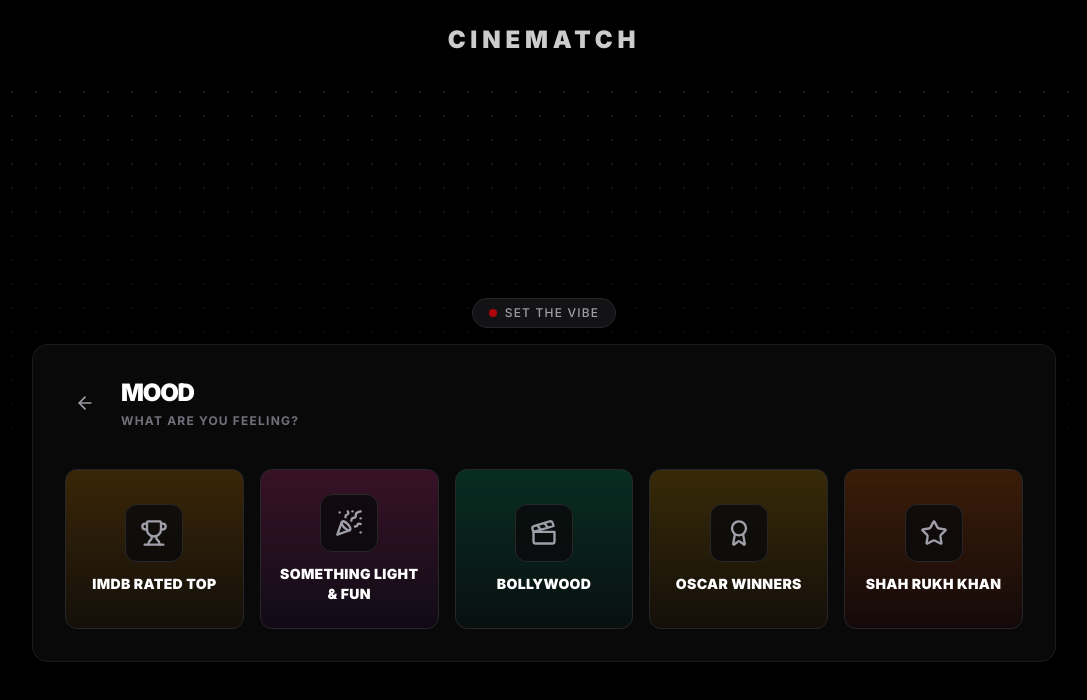
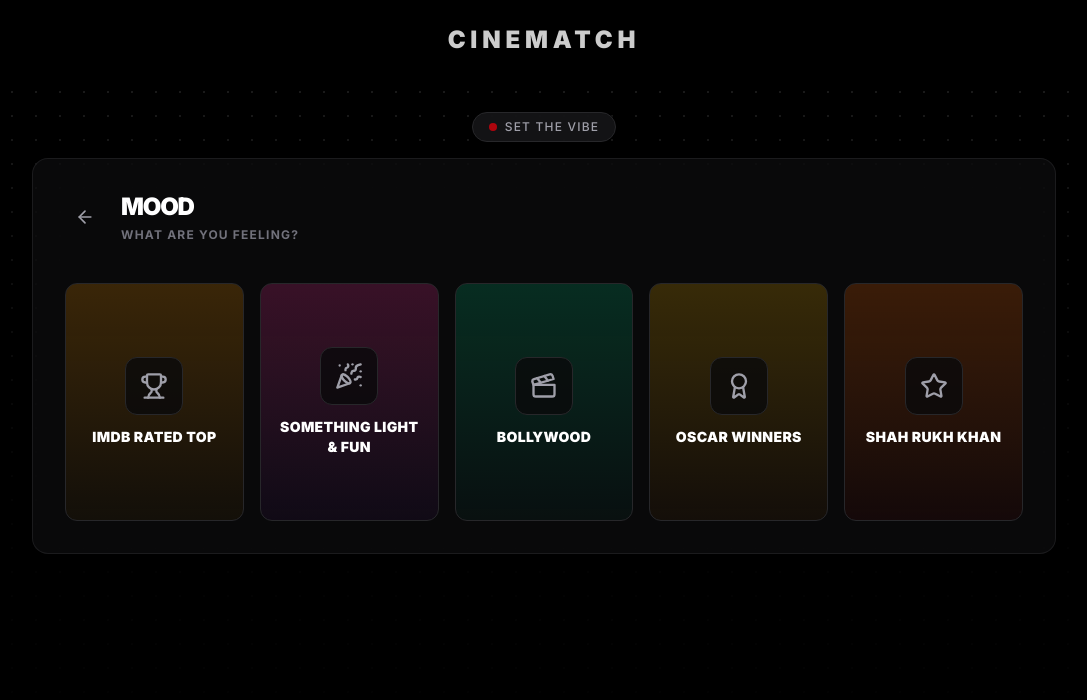
Before and after one commit to anujkhandalikar/cinematch-final, a Next.js app: page /mood in a window 1280 px wide. Shown: the top 700 px of the page, without its empty margins (96-1183 px from the left). Built offline with nearby package versions, Linux system fonts and the light colour scheme.

Commit message:
style: Adjust page vertical alignment and top padding, and update mood card vertical padding and aspect ratio on medium screens.

```diff
--- a/src/app/mood/page.tsx
+++ b/src/app/mood/page.tsx
@@ -59,7 +59,7 @@
     }
 
     return (
-        <div className="flex min-h-screen items-center justify-center p-4 bg-black text-white dot-pattern relative overflow-hidden">
+        <div className="flex min-h-screen items-start justify-center pt-8 p-4 bg-black text-white dot-pattern relative overflow-hidden">
             <div className="absolute inset-0 bg-gradient-to-b from-transparent via-black/80 to-black pointer-events-none" />
 
             <motion.div
@@ -103,7 +103,7 @@
                                     initial={{ opacity: 0, y: 15 }}
                                     animate={{ opacity: 1, y: 0 }}
                                     transition={{ delay: 0.15 + i * 0.08 }}
-                                    className={`group relative flex items-center md:flex-col md:justify-center md:py-6 md:px-4 p-6 rounded-xl bg-gradient-to-r md:bg-gradient-to-b ${mood.gradient} border border-zinc-800 hover:border-zinc-600 hover:scale-[1.02] transition-all duration-300 text-left md:text-center w-full overflow-hidden`}
+                                    className={`group relative flex items-center md:flex-col md:justify-center md:py-12 md:px-4 md:aspect-[3/4] p-6 rounded-xl bg-gradient-to-r md:bg-gradient-to-b ${mood.gradient} border border-zinc-800 hover:border-zinc-600 hover:scale-[1.02] transition-all duration-300 text-left md:text-center w-full overflow-hidden`}
                                     onClick={() => handleMoodSelect(mood.id)}
                                 >
                                     {/* Subtle glow on hover */}
```
